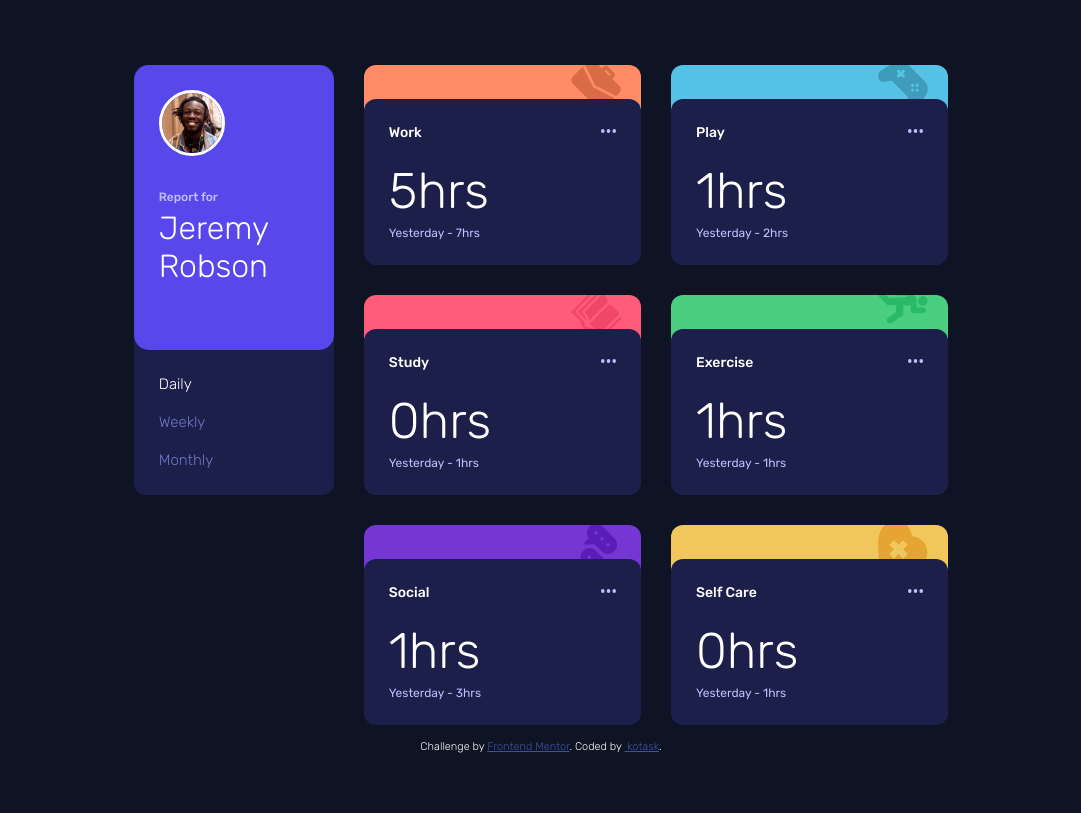
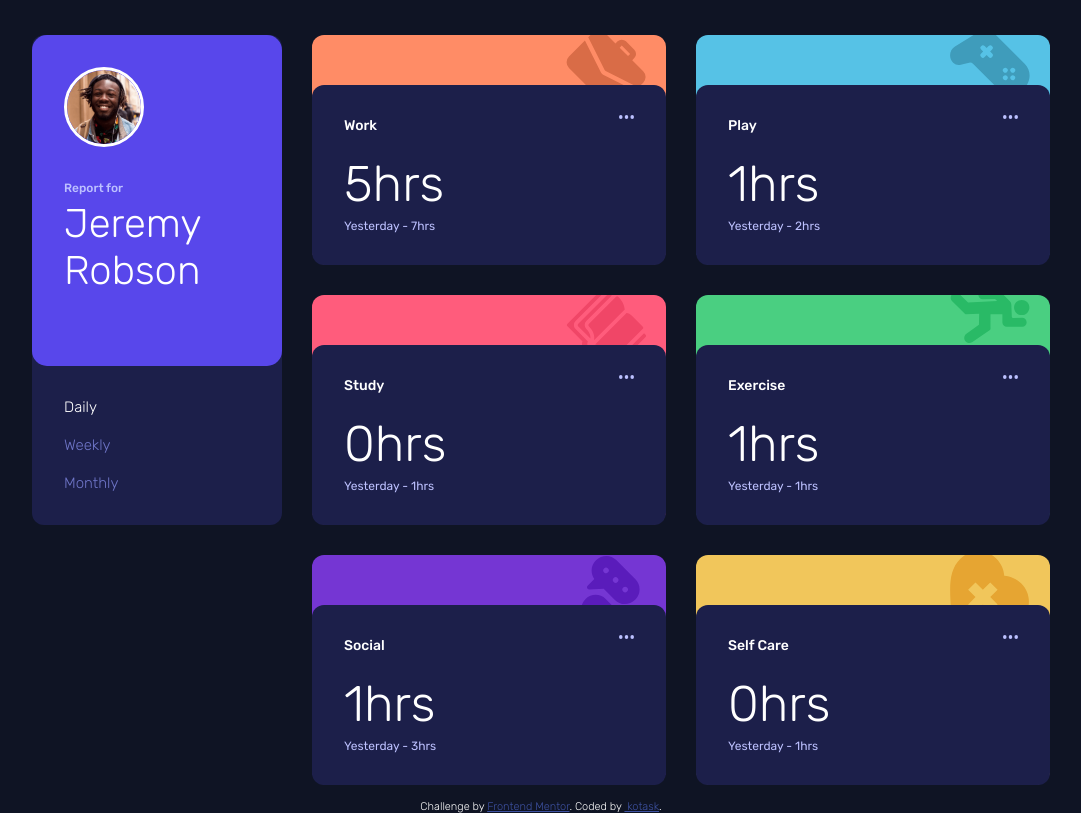
Before and after one commit to sivakotari/time-tracking-dashboard, a plain HTML site: page index.html in a window 1280 px wide. Shown: the whole page, without its empty margins (99-1180 px from the left). Drawn offline with Linux system fonts and the light colour scheme.

Commit message:
layout updates

```diff
--- a/index.html
+++ b/index.html
@@ -23,12 +23,12 @@
   </style>
 </head>
 <body>
-  <div class="app flex">
+  <main class="app flex">
     <!-- <div class="app-wrapper"> -->
-      <main class="card profile"></main>
+      <section class="card profile"></section>
       <section class="cards flex wrap"></section>
     <!-- </div> -->
-  </div>
+    </main>
 
   <div class="attribution">
     Challenge by <a href="https://www.frontendmentor.io?ref=challenge" target="_blank">Frontend Mentor</a>.
--- a/main.js
+++ b/main.js
@@ -1,6 +1,9 @@
 'use strict';
 
-const getData = fetch('./data.json').then(res => res.json());
+const profile_name = 'Jeremy Robson';
+const data_url = './data.json';
+
+const getData = fetch(data_url).then(res => res.json());
 const profile = document.querySelector('.profile');
 let cards = document.querySelector('.cards');
 let data = '';
@@ -29,7 +32,7 @@ const actionDetailsCard = function(activity, tf) {
     if(tf === 'daily') timeframeText = 'Yesterday';
     else if(tf === 'weekly') timeframeText = 'Last Week';
     else if(tf === 'monthly') timeframeText = 'Last Month';
-    const template = `<div data-action-widget=${title} class="card card__wrapper">
+    const template = `<article data-action-widget=${title.split(' ').join('-')} class="card card__wrapper">
         <div class="card__widget">
             <div class="title">${title}</div>
             <div class="stats">
@@ -37,7 +40,7 @@ const actionDetailsCard = function(activity, tf) {
                 <div class="previous__count">${timeframeText} - ${timeframe.previous}hrs</div>
             </div>
         </div>
-    </div>`;
+    </article>`;
   return template;
 };
 
@@ -50,12 +53,13 @@ const actionListCard = function() {
 };
 
 const profileCard = function(){
-    let template = `<div class="profile__wrapper">
-        <img width='60px' height='60px' class='profile__pic' src="./images/image-jeremy.png" alt="image-jeremy">
-        <div class="profile__name">
-        <h5 class="caption">Report for</h5>
-        <h1 class="name">Jeremy Robson</h1>
-        </div>
+    let template = `<h2 class="sr-only">Profile card of ${profile_name}</h2>`;
+    template += `<div class="profile__wrapper">
+    <img width='74' height='74' class='profile__pic' src="./images/image-jeremy.png" alt="image-jeremy">
+    <div class="profile__name">
+    <h5 class="caption">Report for</h5>
+    <h1 class="name">${profile_name}</h1>
+    </div>
     </div>`;
     template += actionListCard();
     return template;
@@ -64,11 +68,13 @@ const profileCard = function(){
 // init cards
 const initCards = function(timeframe = 'daily') {
     cards.innerHTML = '';
+    let template = `<h2 class="sr-only">${timeframe} activity details of ${profile_name}</h2>`;
+    cards.insertAdjacentHTML('beforeend', template);
     data.forEach(element => {
         let content = actionDetailsCard(element, timeframe);
         cards.insertAdjacentHTML('beforeend', content);
-        activeTimeframe = timeframe;
     });
+    activeTimeframe = timeframe;
 }
 
 // state fetch data and render cards
--- a/style.css
+++ b/style.css
@@ -39,12 +39,21 @@ body {
 .wrap {
     flex-wrap: wrap;
 }
+.sr-only {
+    position: absolute;
+    width: 1px;
+    height: 1px;
+    padding: 0;
+    overflow: hidden;
+    white-space: nowrap;
+    border: 0;
+}
 
 /* class based styles */
 .app {
     height: 100%;
     max-width: 1440px;
-    margin: 50px auto 0;
+    margin: 20px auto 0;
     justify-content: center;
 }
 .attribution {
@@ -57,9 +66,9 @@ body {
     margin: 15px;
 }
 .profile {
-    max-width: 250px;
-    max-height: 430px;
-    flex: 0 0 200px;
+    /* max-width: 250px; */
+    max-height: 490px;
+    flex: 0 0 250px;
 }
 .profile__wrapper {
     background-color: var(--blue);
@@ -76,6 +85,7 @@ body {
 }
 .profile__name h1{
     font-weight: var(--fw-light);
+    font-size: 40px;
 }
 .caption {
     color: var(--pale-blue);
@@ -107,7 +117,7 @@ body {
     color: var(--white);
 }
 .cards {
-    max-width: 48%;
+    max-width: 60%;
     flex: 1 1 230px;
 }
 .card__wrapper {
@@ -115,7 +125,7 @@ body {
     border-radius: 12px 12px 15px  15px;
     display: flex;
     align-items: end;
-    flex: 1 1 200px;
+    flex: 1 1 250px;
 }
 .card__widget {
     position: relative;
@@ -123,7 +133,7 @@ body {
     box-sizing: border-box;
     background-color: var(--dark-blue);
     border-radius: 12px;
-    margin-top: 34px;
+    margin-top: 50px;
 }
 .card__widget:hover {
     background-color: var(--blue-saturated);
@@ -138,11 +148,11 @@ body {
     cursor: not-allowed;
     height: 10px;
     width: 15px;
-    right: 25px;
+    right: 32px;
     top: 30px;
 }
 .card__widget, .profile__wrapper, .action__items {
-    padding: 25px;
+    padding: 32px;
 }
 .current__count {
     font-size: 50px;
@@ -157,7 +167,7 @@ body {
 /* cards background */
 [data-action-widget] {
     background-repeat: no-repeat;
-    background-size: 50px auto;
+    background-size: 80px auto;
     background-position: top -5px right 20px;
 }
 [data-action-widget="Work"] {
@@ -180,7 +190,7 @@ body {
     background-image: url(./images/icon-social.svg);
     background-color: var(--violet-social);
 }
-[data-action-widget="Self"] {
+[data-action-widget="Self-Care"] {
     background-image: url(./images/icon-self-care.svg);
     background-color: var(--soft-orange-self-care);
 }
@@ -229,7 +239,6 @@ body {
     }
     .current__count {
         margin: 0;
-        font-size: 25px;
     }
     .title {
         margin-bottom: 5px;
```
